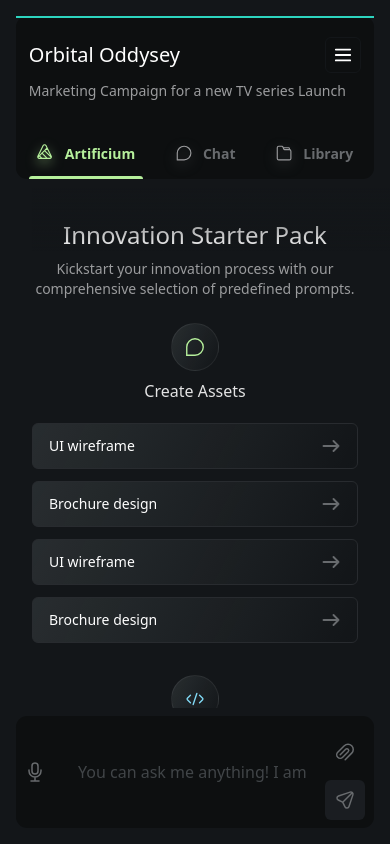
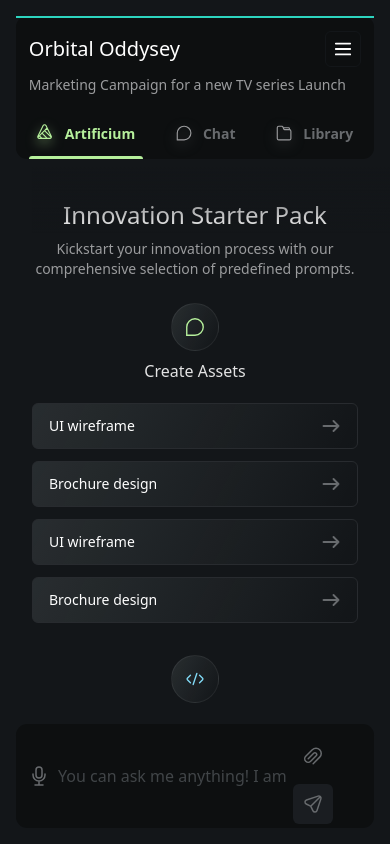
Before and after one commit to amirrezaRst/Artificium, a React (Create React App) app: page / in a window 390 px wide. Built offline with nearby package versions, Linux system fonts and the light colour scheme.

Commit message:
responsive inbox component

```diff
--- a/public/css/main.css
+++ b/public/css/main.css
@@ -218,7 +218,7 @@ h3 {
 
 @media screen and (max-width: 639px) {
   .topbar .content {
-    padding: 1.2rem 0.8rem;
+    padding: 0.8rem 0.8rem;
   }
 }
 /*? END Main Layout Styles */
--- a/src/common/Inbox.jsx
+++ b/src/common/Inbox.jsx
@@ -3,18 +3,23 @@ import { LinkSvg, MicSvg, SendSvg } from "../components/Svgs";
 const Inbox = () => {
     return (
         <form
-            className="w-full relative mt-2 bg-[#0d0f10] rounded-[.7rem] flex items-center xl:px-5 py-2"
-        // onSubmit={e => e.preventDefault()}
+            className="w-full relative mt-2 bg-[#0d0f10] rounded-[.7rem] flex items-center lg:px-5 sm:px-3 px-2 md:py-2 py-1"
+            onSubmit={e => e.preventDefault()}
         >
-            <button className="py-4 px-3 mr-2" type="button">
+            <button className="py-4 sm:px-3 px-2 sm:mr-2" type="button">
                 <MicSvg />
             </button>
             <input type="text" placeholder="You can ask me anything! I am here to help."
-                className="flex-1 py-4 px-4 bg-transparent focus:outline-none placeholder:text-[#414548] caret-[#848484] text-[#737678]"
+                className="flex-1 sm:py-4 sm:px-4 px-1 py-3 bg-cyan-100/0 focus:outline-none placeholder:text-[#414548] max-sm:text-base caret-[#848484] text-[#737678]"
             />
-            <div>
+            <div className="">
                 <button type="button" className="rounded-md px-2 py-4"><LinkSvg /></button>
-                <button type="submit" className="rounded-md bg-[#1A1D21] p-2"><SendSvg /></button>
+                <button
+                    type="submit" className="rounded-md bg-special-gray-2 hover:bg-[#131518] p-2 transition-all"
+                    onSubmit={e => e.preventDefault()}
+                >
+                    <SendSvg />
+                </button>
             </div>
         </form>
     );
--- a/src/components/Svgs.jsx
+++ b/src/components/Svgs.jsx
@@ -238,7 +238,7 @@ export const ArrowRightSvg = () => {
 export const XmarkSvg = () => {
     return (
         <svg width="100%" height="100%" viewBox="0 0 24 24" fill="none" xmlns="http://www.w3.org/2000/svg">
-            <path d="M4 4L20 20M20 4L4 20" stroke="#ffffff" stroke-width="2" stroke-linecap="round" stroke-linejoin="round" />
+            <path d="M4 4L20 20M20 4L4 20" stroke="#9B9C9E" stroke-width="2" stroke-linecap="round" stroke-linejoin="round" />
         </svg>
     )
 }
--- a/src/layouts/sidebar/SideWorkspace.jsx
+++ b/src/layouts/sidebar/SideWorkspace.jsx
@@ -1,17 +1,17 @@
 import { XmarkSvg } from "../../components/Svgs";
 
-const SideWorkspace = ({setIsOpen}) => {
+const SideWorkspace = ({ setIsOpen }) => {
     return (
         <div className="content">
-            <div className="flex lg:justify-between items-center md:justify-center">
-                <div className="flex lg:flex-row md:flex-col items-center">
+            <div className="flex lg:justify-between items-center md:justify-center justify-between">
+                <div className="flex lg:flex-row md:flex-col items-center w-full">
                     <img src="./images/avatar1.png" alt="avatar" className="w-10 h-10 rounded-full bg-gray-300"></img>
-                    <div className="lg:ml-3 max-md:ml-3">
+                    <div className="lg:ml-3 max-md:ml-3 flex-1">
                         <h3 className="text-base font-semibold lg:block sm:hidden">Username</h3>
                         <p className="lg:text-sm md:text-[10px] mt-1">12 members</p>
 
                     </div>
-                    <button className="w-6 h-6" onClick={()=>setIsOpen(false)}>
+                    <button className="w-6 h-6 max-md:block hidden" onClick={() => setIsOpen(false)}>
                         <XmarkSvg />
                     </button>
                 </div>
--- a/tailwind.config.js
+++ b/tailwind.config.js
@@ -23,7 +23,8 @@ module.exports = {
         primary: "#131619",
         secondary: "#0D0F10",
         special: "#B6F09C",
-        "special-gray": "#9B9C9E"
+        "special-gray": "#9B9C9E",
+        "special-gray-2":"#1A1D21",
       },
       boxShadow: {
         "intro-green": "0px 0px 64px 0px rgba(182, 240, 156, 0.16)",
```
